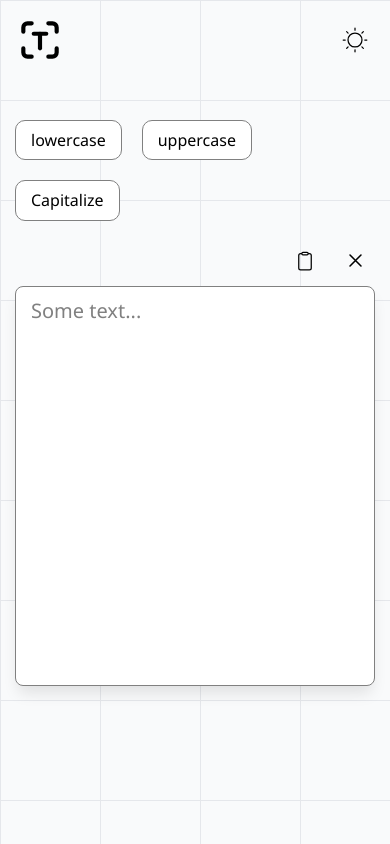
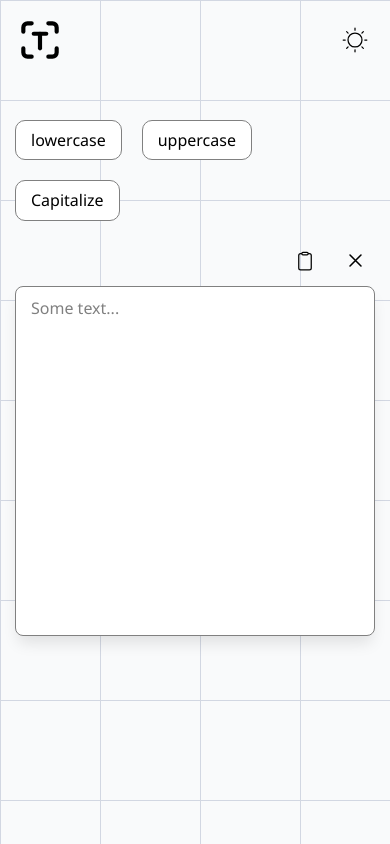
Before and after one commit to Bakhriev/text-transform, a React (Vite) app: page / in a window 390 px wide. Built offline with nearby package versions, Linux system fonts and the light colour scheme.

Commit message:
add correct colors for dark mode

```diff
--- a/src/assets/scss/components/_playground.scss
+++ b/src/assets/scss/components/_playground.scss
@@ -81,6 +81,10 @@
 		resize: none;
 		width: 100%;
 		height: 400px;
+		@media screen and (max-width: 575px) {
+			height: 350px;
+			font-size: 16px;
+		}
 		padding: 10px 15px 60px 15px;
 		border-radius: 8px;
 		font-size: 20px;
--- a/src/assets/scss/components/_tooltip.scss
+++ b/src/assets/scss/components/_tooltip.scss
@@ -33,12 +33,12 @@
 	padding: 5px 10px;
 	width: max-content;
 	max-width: 370px;
-	box-shadow: 0 0 29px rgb(0 0 0 / 32%);
+	box-shadow: 0 0 5px rgb(0 0 0 / 32%);
 	font-weight: 400;
 	font-size: 14px;
 	line-height: 200%;
-	color: #fff;
-	background: var(--app-bg);
+	color: var(--black);
+	background: var(--gradient-bg);
 	opacity: 0;
 	visibility: hidden;
 	border-radius: 10px;
--- a/src/assets/scss/helpers/_utils.scss
+++ b/src/assets/scss/helpers/_utils.scss
@@ -21,6 +21,9 @@
 	color: inherit;
 	background-color: transparent;
 	cursor: pointer;
+	&:active {
+		scale: 0.97;
+	}
 }
 
 .list-reset {
--- a/src/assets/scss/helpers/_vars.scss
+++ b/src/assets/scss/helpers/_vars.scss
@@ -6,7 +6,7 @@
 	--primary: #222;
 	--gray: #808080;
 	--app-bg: #f9fafb;
-	--gradient-bg: #e5e7eb;
+	--gradient-bg: #d2d7e2;
 }
 
 .dark {
```
